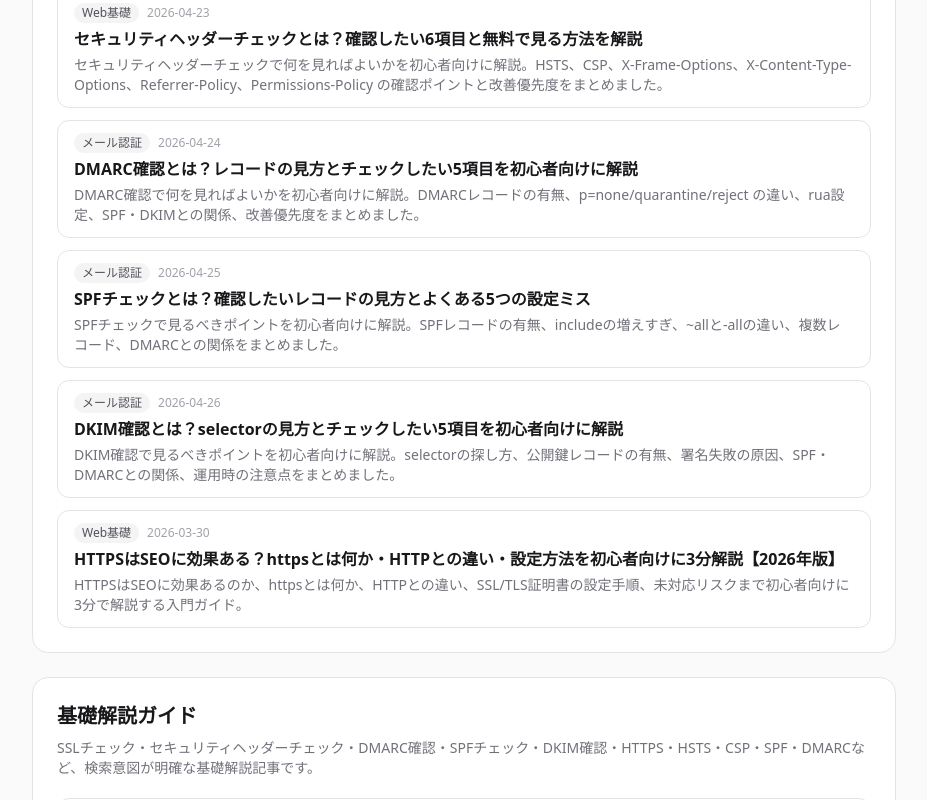
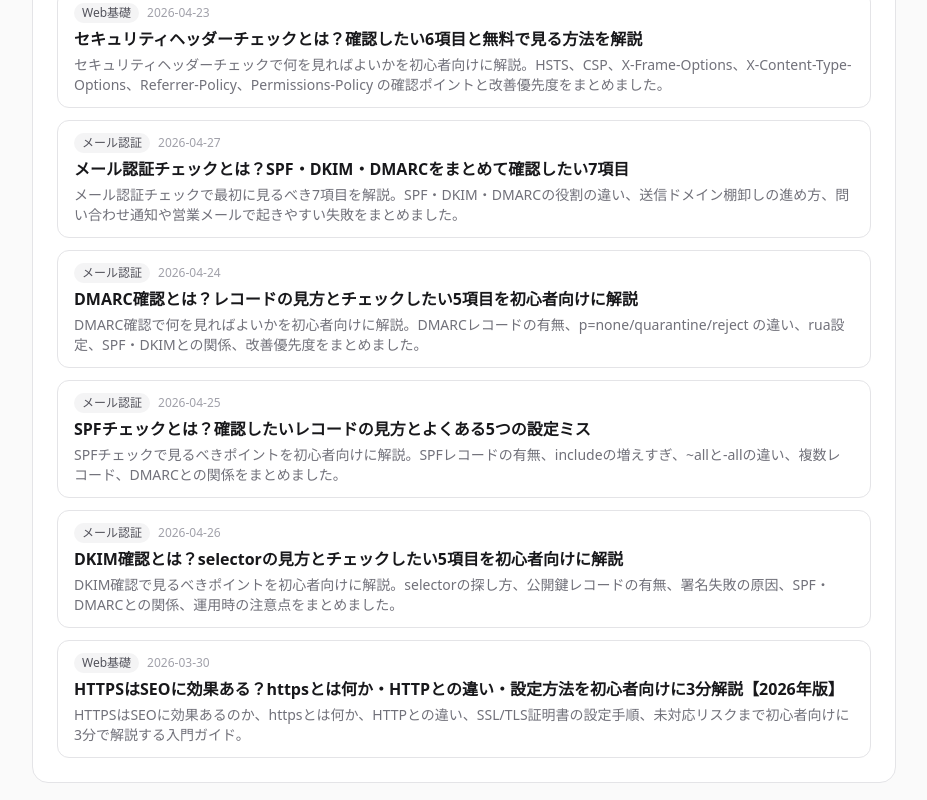
Before and after one commit to okkuso/security-checker, a Next.js app: page /site-map in a window 1280 px wide. Shown: the part 940-1740 px from the top of the page, without its empty margins (176-1103 px from the left). Built offline with nearby package versions, Linux system fonts and the light colour scheme.

Commit message:
Add mail auth SEO guide

```diff
--- a/src/app/blog/page.tsx
+++ b/src/app/blog/page.tsx
@@ -18,7 +18,7 @@ export const metadata: Metadata = {
 };
 
 const featuredSlugs = ["compare-saas", "compare-telecom", "compare-automobile"];
-const foundationSlugs = ["site-security-check-guide", "ssl-check-guide", "security-header-check-guide", "dmarc-check-guide", "spf-check-guide", "dkim-check-guide", "what-is-https", "what-is-dmarc", "what-is-spf", "what-is-csp", "what-is-hsts"];
+const foundationSlugs = ["site-security-check-guide", "ssl-check-guide", "security-header-check-guide", "mail-auth-check-guide", "dmarc-check-guide", "spf-check-guide", "dkim-check-guide", "what-is-https", "what-is-dmarc", "what-is-spf", "what-is-csp", "what-is-hsts"];
 
 function getBreadcrumbJsonLd() {
   return {
--- a/src/app/page.tsx
+++ b/src/app/page.tsx
@@ -335,7 +335,7 @@ export default function Home() {
           <div>
             <h2 className="text-lg font-semibold text-zinc-900">🧭 まず読む基礎解説</h2>
             <p className="text-sm text-zinc-500 mt-1">
-              SSLチェック・セキュリティヘッダーチェック・SPFチェック・DKIM確認・HTTPS・DMARC・SPF・CSP・HSTS の基礎記事へ、トップページから直接たどれる導線を追加しています。
+              SSLチェック・セキュリティヘッダーチェック・メール認証チェック・SPFチェック・DKIM確認・HTTPS・DMARC・SPF・CSP・HSTS の基礎記事へ、トップページから直接たどれる導線を追加しています。
             </p>
           </div>
           <Link href="/blog" className="text-sm text-zinc-400 hover:text-zinc-600 transition-colors whitespace-nowrap">
@@ -343,7 +343,7 @@ export default function Home() {
           </Link>
         </div>
         <div className="flex flex-wrap gap-2">
-          {["site-security-check-guide", "ssl-check-guide", "security-header-check-guide", "dmarc-check-guide", "spf-check-guide", "dkim-check-guide", "what-is-https", "what-is-dmarc", "what-is-spf", "what-is-csp", "what-is-hsts"].map((slug) => {
+          {["site-security-check-guide", "ssl-check-guide", "security-header-check-guide", "mail-auth-check-guide", "dmarc-check-guide", "spf-check-guide", "dkim-check-guide", "what-is-https", "what-is-dmarc", "what-is-spf", "what-is-csp", "what-is-hsts"].map((slug) => {
             const article = articles.find((a) => a.slug === slug);
             if (!article) return null;
             return (
--- a/src/app/site-map/page.tsx
+++ b/src/app/site-map/page.tsx
@@ -19,8 +19,8 @@ export const metadata: Metadata = {
   },
 };
 
-const featuredSlugs = ["site-security-check-guide", "ssl-check-guide", "security-header-check-guide", "dmarc-check-guide", "spf-check-guide", "dkim-check-guide", "what-is-https"];
-const foundationalSlugs = ["site-security-check-guide", "ssl-check-guide", "security-header-check-guide", "dmarc-check-guide", "spf-check-guide", "dkim-check-guide", "what-is-https", "what-is-hsts", "what-is-csp", "what-is-spf", "what-is-dmarc"];
+const featuredSlugs = ["site-security-check-guide", "ssl-check-guide", "security-header-check-guide", "mail-auth-check-guide", "dmarc-check-guide", "spf-check-guide", "dkim-check-guide", "what-is-https"];
+const foundationalSlugs = ["site-security-check-guide", "ssl-check-guide", "security-header-check-guide", "mail-auth-check-guide", "dmarc-check-guide", "spf-check-guide", "dkim-check-guide", "what-is-https", "what-is-hsts", "what-is-csp", "what-is-spf", "what-is-dmarc"];
 
 const featuredArticles = featuredSlugs
   .map((slug) => articles.find((article) => article.slug === slug))
--- a/src/app/sitemap.ts
+++ b/src/app/sitemap.ts
@@ -10,6 +10,7 @@ export default function sitemap(): MetadataRoute.Sitemap {
     "compare-automobile": 0.85,
     "ssl-check-guide": 0.85,
     "security-header-check-guide": 0.85,
+    "mail-auth-check-guide": 0.86,
     "spf-check-guide": 0.85,
     "dkim-check-guide": 0.85,
     "what-is-https": 0.85,
--- a/src/content/articles.ts
+++ b/src/content/articles.ts
@@ -4268,6 +4268,82 @@ ${cta}
       },
     ]
   },
+  {
+    slug: "mail-auth-check-guide",
+    title: "メール認証チェックとは？SPF・DKIM・DMARCをまとめて確認したい7項目",
+    description: "メール認証チェックで最初に見るべき7項目を解説。SPF・DKIM・DMARCの役割の違い、送信ドメイン棚卸しの進め方、問い合わせ通知や営業メールで起きやすい失敗をまとめました。",
+    publishedAt: "2026-04-27",
+    updatedAt: "2026-04-27",
+    category: "メール認証",
+    tags: ["メール認証チェック", "SPF", "DKIM", "DMARC", "DNS"],
+    content: `
+<h2>メール認証チェックとは？</h2>
+<p>メール認証チェックとは、<strong>自社ドメインから送るメールが受信側で信頼されやすい状態か</strong> を、SPF・DKIM・DMARCを中心にまとめて確認することです。</p>
+<p>「フォーム通知が迷惑メールに入りやすい」「営業メールの到達率が落ちた」「GoogleやMicrosoftの要件に備えたい」といった場面では、個別設定を見るより <strong>メール認証全体を一度に棚卸しする入口記事</strong> がある方が実務で使いやすいです。</p>
+
+<h2>まず確認したい7項目</h2>
+<ol>
+  <li><strong>SPFレコードが存在するか</strong></li>
+  <li><strong>SPFに送信サービスの include 漏れがないか</strong></li>
+  <li><strong>DKIMのselectorと公開鍵が整っているか</strong></li>
+  <li><strong>主要な送信経路すべてでDKIM署名されているか</strong></li>
+  <li><strong>DMARCレコードがあるか</strong></li>
+  <li><strong>DMARCポリシーが none のまま放置されていないか</strong></li>
+  <li><strong>問い合わせ通知・採用・MA配信など送信経路の棚卸しができているか</strong></li>
+</ol>
+<p>この7項目を押さえると、メール到達率の低下やなりすまし対策漏れの原因を切り分けやすくなります。</p>
+
+<h2>SPF・DKIM・DMARCの違いを3行で整理</h2>
+<ul>
+  <li><strong>SPF</strong> は「どのサーバーから送ってよいか」を宣言する設定</li>
+  <li><strong>DKIM</strong> は「送信メールに改ざん防止の署名を付ける」設定</li>
+  <li><strong>DMARC</strong> は「SPF/DKIMに失敗したメールをどう扱うか」を決める設定</li>
+</ul>
+<p>この3つは役割が違うため、どれか1つだけ整っていても十分ではありません。<strong>まとめて見る前提</strong> が重要です。</p>
+
+<h2>よくある失敗は「一部の送信経路だけ漏れている」こと</h2>
+<p>メール認証チェックで実際によく見つかるのは、コーポレートメールは整っているのに、問い合わせ通知、採用管理ツール、MAツール、請求書配信などの<strong>周辺経路だけ設定が漏れている</strong>ケースです。</p>
+<p>そのため、DNSだけでなく「誰がどのサービスから送っているか」を並べて見ることが大切です。</p>
+
+<h2>メール認証チェックをするときの進め方</h2>
+<ol>
+  <li>まず <a href="/">無料診断ツール</a> でドメイン全体の設定状況をざっと確認する</li>
+  <li>不足が見えたら <a href="/blog/spf-check-guide">SPFチェック</a>、<a href="/blog/dkim-check-guide">DKIM確認</a>、<a href="/blog/dmarc-check-guide">DMARC確認</a> の個別記事で深掘りする</li>
+  <li>最後に、送信サービス一覧と照らして「どのメールがどの認証を通るか」を棚卸しする</li>
+</ol>
+
+<h2>こんな人に向いています</h2>
+<ul>
+  <li>自社ドメインのメール認証をまとめて点検したい担当者</li>
+  <li>営業メールやフォーム通知の到達率を改善したい人</li>
+  <li>DMARC導入前にSPF・DKIMの前提を整理したい人</li>
+  <li>取引先のメール認証成熟度をざっと確認したい人</li>
+</ul>
+
+<h2>関連記事</h2>
+<ul>
+  <li><a href="/blog/spf-check-guide">SPFチェックとは？確認したいレコードの見方とよくある設定ミス</a></li>
+  <li><a href="/blog/dkim-check-guide">DKIM確認とは？selectorの見方とチェックしたい5項目</a></li>
+  <li><a href="/blog/dmarc-check-guide">DMARC確認とは？見るべき5項目を初心者向けに解説</a></li>
+  <li><a href="/blog/what-is-dmarc">DMARCとは？設定手順5ステップとポリシーの選び方</a></li>
+</ul>
+${cta}
+`,
+    faq: [
+      {
+        question: "メール認証チェックでは何から見ればいいですか？",
+        answer: "最初はSPF、DKIM、DMARCの3つが存在しているかを確認し、その後に送信サービスの漏れやDMARCポリシーの強さを見ていくと整理しやすいです。",
+      },
+      {
+        question: "SPF・DKIM・DMARCのどれが一番重要ですか？",
+        answer: "どれか1つではなく3つセットで考えるのが基本です。SPFは送信元、DKIMは署名、DMARCは失敗時ポリシーを担うため、役割が重なりません。",
+      },
+      {
+        question: "メール認証チェックだけで到達率は改善しますか？",
+        answer: "土台改善には有効ですが、送信内容、配信頻度、レピュテーション、宛先品質なども影響します。まず認証漏れをなくしてから他要因を見るのが効率的です。",
+      },
+    ]
+  },
 ];
 
 export function getArticleBySlug(slug: string): Article | undefined {
```
Also changed, not shown: reports/seo-daily-2026-04-27.json (added, +51 -0 lines).
